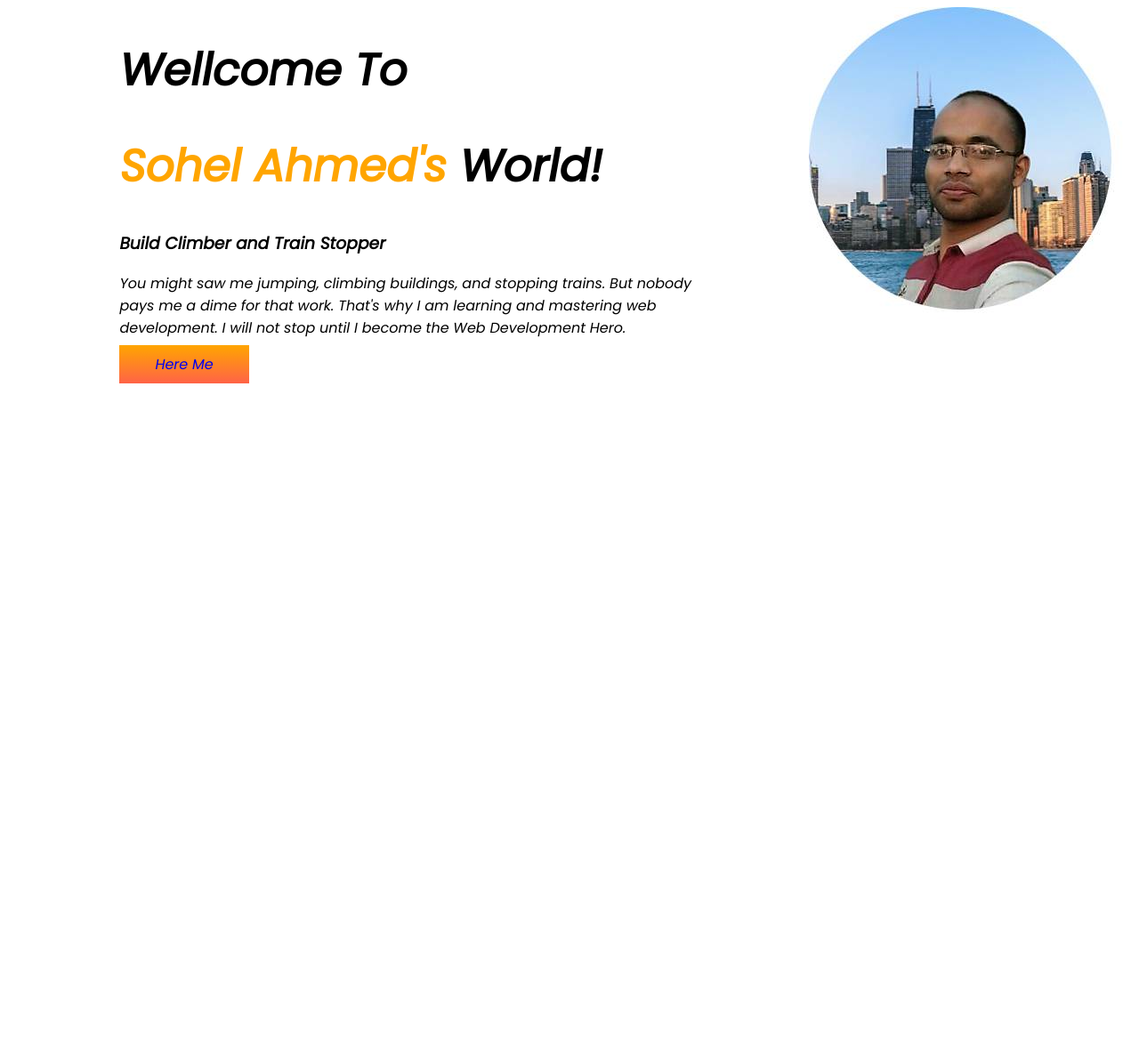
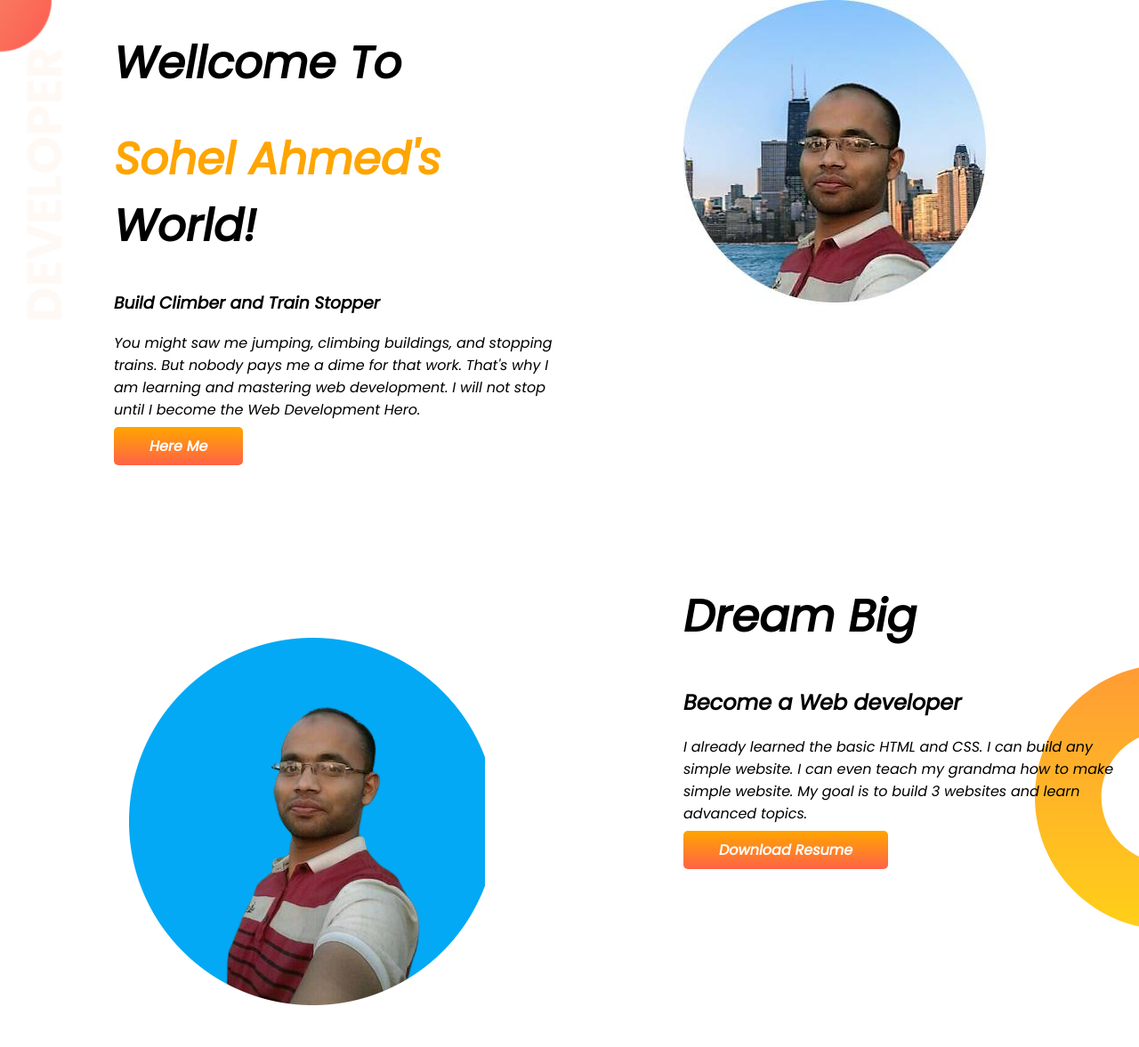
Before and after one commit to Sohelahmed27/Sohel-Ahmed-Portfolio, a plain HTML site: page index.html in a window 1280 px wide. Shown: the whole page at 89% size. Before the commit the page ends 800 px from the top, so only its background shows below. Drawn offline with Linux system fonts and the light colour scheme.

Commit message:
trust commit

```diff
--- a/index.html
+++ b/index.html
@@ -11,15 +11,27 @@
     <link rel="stylesheet" href="style.css">
 </head>
 <body>
- <saction>
+ <saction class="top-banner">
  <div class="half-width">
     <h1>Wellcome To</h1>
-  <h1><span class="orange-color">Sohel Ahmed's </span>World!</h1>
-  <h3>Build Climber and Train Stopper</h3>
-  <p>You might saw me jumping, climbing buildings, and stopping trains. But nobody pays me a dime for that work. That's why I am learning and mastering web development. I will not stop until I become the Web Development Hero.</p>
-  <a class="link-button" target="_blank" href="https://www.linkedin.com/in/md-sohel-780599aa/">Here Me</a></div>
-<div class="half-width"> <img src="photo/PoftfolioF.jpg"></div>
+     <h1><span class="orange-color">Sohel Ahmed's </span>World!</h1>
+     <h3>Build Climber and Train Stopper</h3>
+     <p>You might saw me jumping, climbing buildings, and stopping trains. But nobody pays me a dime for that work. That's why I am learning and mastering web development. I will not stop until I become the Web Development Hero.</p>
+    <a class="link-button" target="_blank" href="https://www.linkedin.com/in/md-sohel-780599aa/">Here Me</a>
+  </div>
+   <div class="half-width">
+   <img src="photo/PoftfolioF.jpg"></div>
 </saction>
-
+ <section class="Dream-big">
+  <div class="half-width">
+   <img src="photo/Portfolio3.png"></div>
+ <div class="half-width">
+   <h1>Dream Big</h1>
+   <h2>Become a Web developer
+   </h2>
+   <P>I already learned the basic HTML and CSS. I can build any simple website. I can even teach my grandma how to make simple website. My goal is to build 3 websites and learn advanced topics.</P>
+   <a class="link-button" target="_blank" href="https://www.linkedin.com/in/md-sohel-780599aa/">Download Resume</a>
+  </div>
+</section>
 </body>
 </html>
--- a/style.css
+++ b/style.css
@@ -1,5 +1,7 @@
 body {
   font-family: "Poppins", sans-serif;
+  background-repeat: no-repeat;
+  margin: 0%;
 }
 h1 {
   font-size: 50px;
@@ -9,13 +11,33 @@ h1 {
 }
 saction {
   display: flex;
+  margin-bottom: 100px;
 }
 .half-width {
-  padding-left: 10%;
+
+      width:50%;
+      padding-left: 10%;
+
 }
 .link-button{
   text-decoration: none;
   background-image:linear-gradient(orange,tomato);
   text-decoration-color: white;
   padding: 10px 40px;
+  color: white;
+  font-weight:700;
+  border-radius: 5px;
 }
+.top-banner{
+  background-image: url(photo/top-banner.png);
+  background-repeat: no-repeat;
+
+}
+.Dream-big{
+           display: flex;
+}
+.Dream-big{
+  background-image: url(photo/dream-bg.png);
+  background-repeat: no-repeat;
+  background-position: right;
+}
```
Also changed, not shown: photo/dream-bg.png (added), photo/exp-bg.png (added), photo/my-bg.png (added), photo/my-bg2.png (added), photo/top-banner.png (added).
